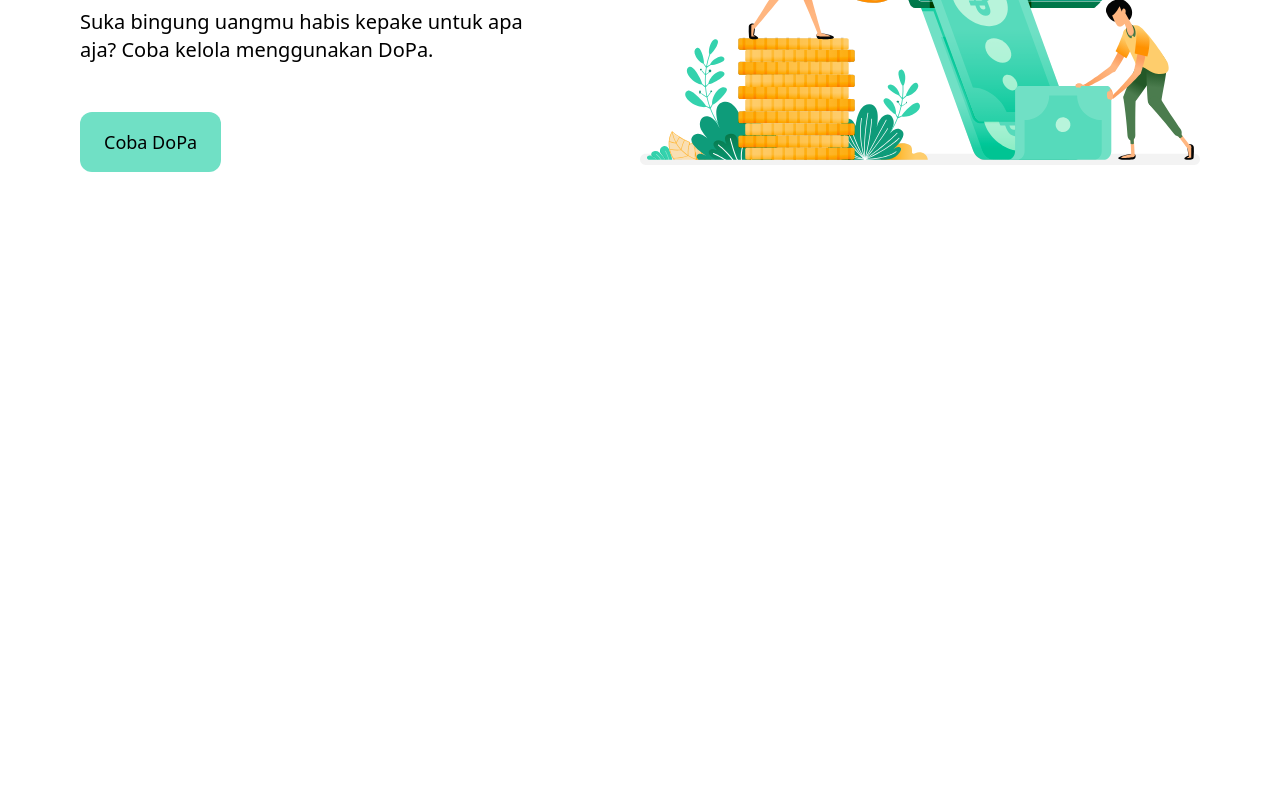
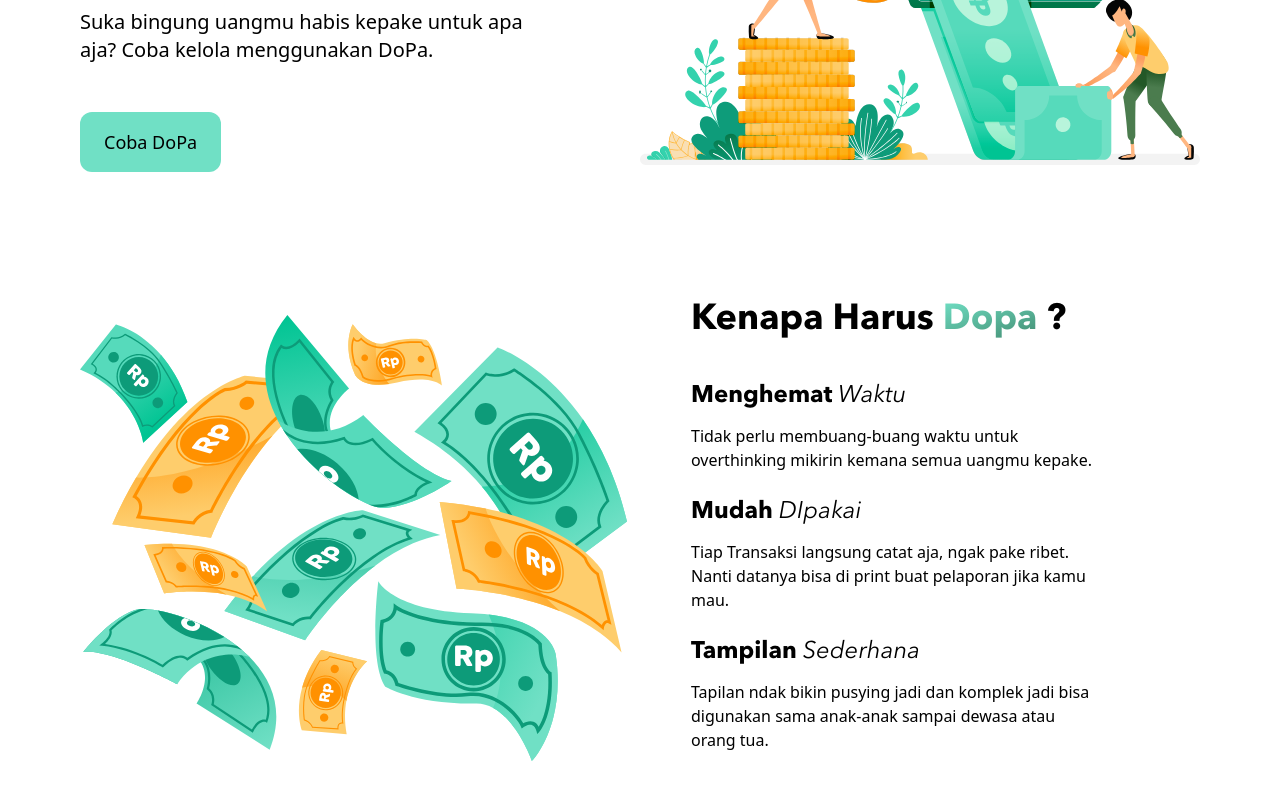
Before and after one commit to zumaku/DoPa, a React (Vite) app: page / in a window 1280 px wide. Shown: the part 300-1100 px from the top of the page. Before the commit the page ends 800 px from the top, so only its background shows below. Built offline with nearby package versions, Linux system fonts and the light colour scheme.

Commit message:
Why DoPa section selesai

```diff
--- a/src/constans/index.js
+++ b/src/constans/index.js
@@ -21,6 +21,27 @@
         title: "Contact Us",
         link: "#"
     },
+]
+
+export const whydopa = [
+    {
+        id: 1,
+        tiltB: "Menghemat",
+        tiltI: "Waktu",
+        content: "Tidak perlu membuang-buang waktu untuk overthinking mikirin kemana semua uangmu kepake."
+    },
+    {
+        id: 2,
+        tiltB: "Mudah",
+        tiltI: "DIpakai",
+        content: "Tiap Transaksi langsung catat aja, ngak pake ribet. Nanti datanya bisa di print buat pelaporan jika kamu mau."
+    },
+    {
+        id: 3,
+        tiltB: "Tampilan",
+        tiltI: "Sederhana",
+        content: "Tapilan ndak bikin pusying jadi dan komplek jadi bisa digunakan sama anak-anak sampai dewasa atau orang tua."
+    }
 ]
 
 export const testimonials = [
--- a/src/pages/Home.jsx
+++ b/src/pages/Home.jsx
@@ -1,14 +1,16 @@
 import { style } from "../style"
-import { hero } from "../assets"
+import { hero, money } from "../assets"
+import { whydopa } from "../constans"
 
 export default function Homer() {
     return (
         <>
+            {/* Hero Section */}
             <div className="flex flex-col sm:flex-row sm:justify-between w-full py-10 sm:py-16">
                 <div className="max-w-[474px] mb-12 sm:mb-0">
                     <h1 className="font-anltpB text-4xl sl:text-5xl">
                         Kelola
-                        <span className="bg-gradient-to-br from-primary to-accent text-transparent bg-clip-text"> Keuangan </span>
+                        <span className={style.grad}> Keuangan </span>
                         Harianmu Dengan Mudah
                     </h1>
                     <p className="text-lg sl:text-xl mt-5">Suka bingung uangmu habis kepake untuk apa aja? Coba kelola menggunakan DoPa.</p>
@@ -16,6 +18,32 @@
                 </div>
                 <img src={hero} alt="DoPa Illustration" className="sm:w-1/2 w-11/12 self-center" />
             </div>
+
+            {/* Why Section */}
+            <div className="flex flex-col sm:flex-row-reverse sm:justify-between w-full py-10 sm:py-16">
+                <div className="sm:ml-16 mb-12 sm:mb-0">
+                    <h1 className="font-anltpB text-4xl mb-10">
+                        Kenapa Harus
+                        <span className={style.grad}> Dopa </span>
+                        ?
+                    </h1>
+                    <ul>{
+                        whydopa.map((why) => (
+                            <li
+                            key={why.id}
+                            className="mb-6"
+                            >
+                                <h3 className="text-2xl font-anltpB mb-3">
+                                    {why.tiltB}
+                                    <span className="font-anltpI"> {why.tiltI}</span>
+                                </h3>
+                                <p className="w-4/5">{why.content}</p>
+                            </li>
+                        )
+                        )}</ul>
+                </div>
+                <img src={money} alt="DoPa Illustration" className="sm:w-1/2 w-11/12 self-center" />
+            </div>
         </>
     )
 }
--- a/src/style.js
+++ b/src/style.js
@@ -1,3 +1,5 @@
 export const style = {
-    btn: "text-base sl:text-lg bg-primary py-4 px-6 block w-fit rounded-xl hover:drop-shadow-[0_4px_20px_rgba(66,138,111,.5)] transition duration-200 hover:-translate-y-1"
+    btn: "text-base sl:text-lg bg-primary py-4 px-6 block w-fit rounded-xl hover:drop-shadow-[0_4px_20px_rgba(66,138,111,.5)] transition duration-200 hover:-translate-y-1",
+    grad: "bg-gradient-to-br from-primary to-accent text-transparent bg-clip-text",
+    secTitl: ""
 }
```
